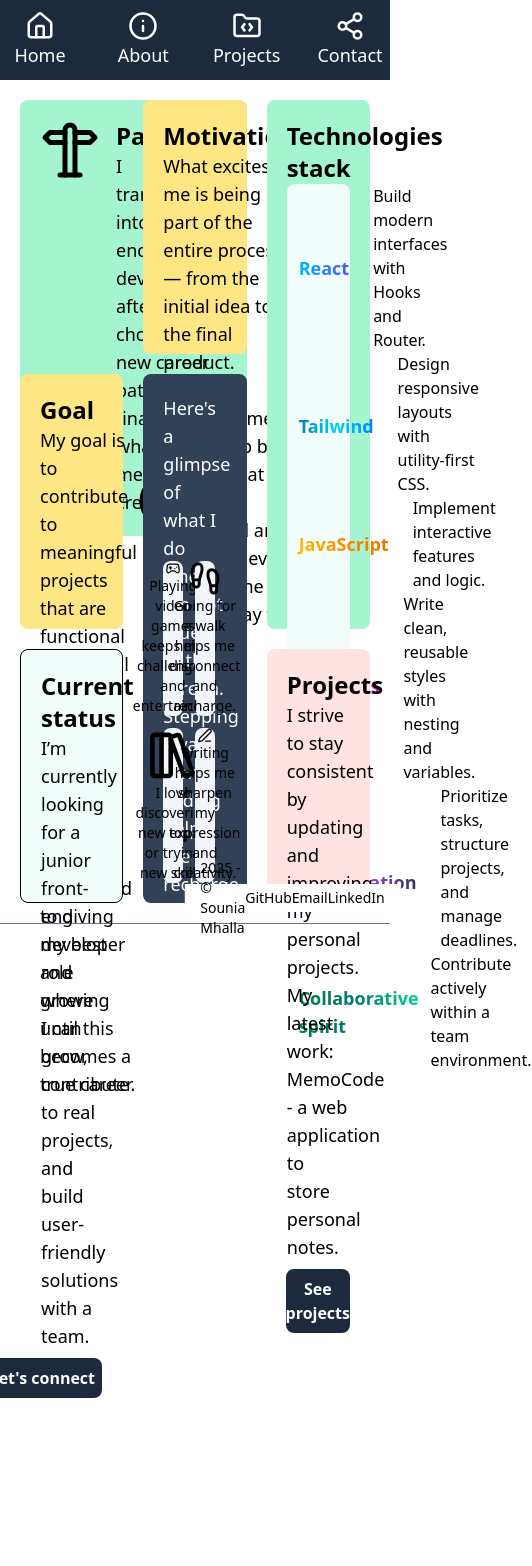
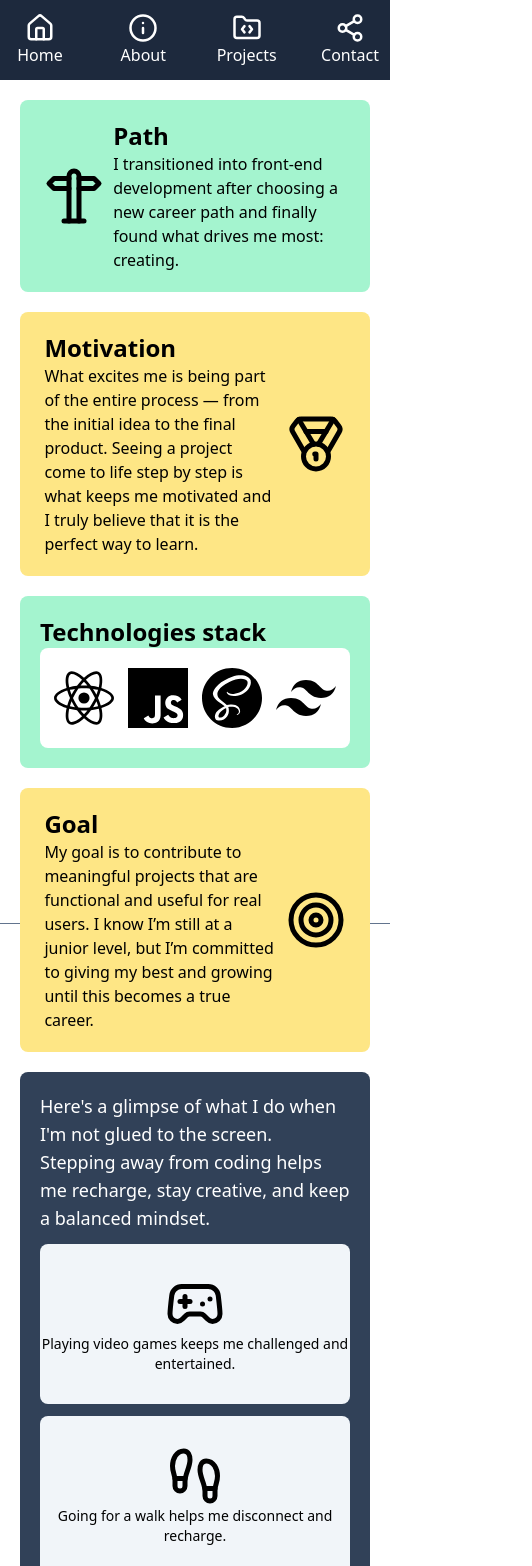
Before and after one commit to vickyfrosties/Portfolio, a React (Vite) app in the folder client/: page /about in a window 390 px wide. Shown: the top 1566 px of the page, 532 px wide, since content can reach past the window. Before the commit the page ends 1398 px from the top, so only its background shows below. Built offline with nearby package versions, Linux system fonts and the light colour scheme.

Commit message:
feat: add responsive design About page

```diff
--- a/client/src/components/About.jsx
+++ b/client/src/components/About.jsx
@@ -7,10 +7,10 @@ const About = () => {
   return (
     <>
       <section className="border-b-1 border-b-slate-500 h-full">
-        <section className="h-full grid grid-cols-3 grid-rows-3 p-5 gap-5">
-          <div className=" grid gap-y-4">
-            <div className="bg-emerald-200 p-5 rounded-lg flex">
-              <div className="flex items-start">
+        <section className="h-full grid grid-cols-3 grid-rows-3 p-5 gap-5 max-md:flex max-md:flex-col max-md:h-auto">
+          <div className="grid gap-y-4 max-lg:flex">
+            <div className="bg-emerald-200 p-5 rounded-lg flex max-md:w-full max-md:justify-around">
+              <div className="flex items-start max-md:items-center">
                 <svg
                   xmlns="http://www.w3.org/2000/svg"
                   width="60"
@@ -21,7 +21,7 @@ const About = () => {
                   strokeWidth="2"
                   strokeLinecap="round"
                   strokeLinejoin="round"
-                  className="lucide lucide-signpost-big-icon lucide-signpost-big"
+                  className="lucide lucide-signpost-big-icon lucide-signpost-big max-lg:hidden max-md:block"
                 >
                   <path d="M10 9H4L2 7l2-2h6" />
                   <path d="M14 5h6l2 2-2 2h-6" />
@@ -29,8 +29,8 @@ const About = () => {
                   <path d="M8 22h8" />
                 </svg>
               </div>
-              <div className="h-full flex flex-col justify-between">
-                <p className="flex flex-col items-center font-medium text-lg pl-4 h-full">
+              <div className="h-full flex flex-col justify-between max-md:w-3/4">
+                <p className="flex flex-col items-center font-medium text-lg pl-4 h-full max-lg:pl-0 max-lg:text-base">
                   <span className="text-2xl font-bold w-full">Path</span>I
                   transitioned into front-end development after choosing a new
                   career path and finally found what drives me most: creating.
@@ -39,8 +39,8 @@ const About = () => {
             </div>
           </div>
 
-          <div className="bg-amber-200 p-5 rounded-lg flex">
-            <p className="flex flex-col justify-between items-center font-medium text-lg h-full">
+          <div className="bg-amber-200 p-5 rounded-lg flex max-lg:justify-between max-md:justify-around">
+            <p className="flex flex-col justify-between items-center font-medium text-lg h-full max-lg:text-base max-lg:h-auto max-lg:justify-start max-md:w-3/4">
               <span className="text-2xl font-bold w-full">Motivation</span>
               What excites me is being part of the entire process — from the
               initial idea to the final product. Seeing a project come to life
@@ -58,7 +58,7 @@ const About = () => {
                 strokeWidth="2"
                 strokeLinecap="round"
                 strokeLinejoin="round"
-                className="lucide lucide-medal-icon lucide-medal"
+                className="lucide lucide-medal-icon lucide-medal max-lg:hidden max-md:block"
               >
                 <path d="M7.21 15 2.66 7.14a2 2 0 0 1 .13-2.2L4.4 2.8A2 2 0 0 1 6 2h12a2 2 0 0 1 1.6.8l1.6 2.14a2 2 0 0 1 .14 2.2L16.79 15" />
                 <path d="M11 12 5.12 2.2" />
@@ -70,24 +70,50 @@ const About = () => {
             </div>
           </div>
 
-          <div className="bg-emerald-200 p-5 rounded-lg flex flex-col row-span-2 bg-">
+          <div className="bg-emerald-200 p-5 rounded-lg flex flex-col row-span-2 max-lg:row-span-1">
             <h3 className="text-2xl font-bold">Technologies stack</h3>
 
-            <section className="h-full flex flex-col justify-evenly bg-teal-50 rounded-lg">
+            <section
+              className="h-full flex flex-col justify-evenly bg-white rounded-lg max-lg:justify-center max-md:h-25
+"
+            >
+              <div className="lg:hidden max-lg:flex max-lg:flex-wrap max-lg:justify-evenly">
+                <img
+                  src="/assets/svg/react.svg"
+                  alt="React logo"
+                  className="lg:hidden w-15 h-15"
+                />
+                <img
+                  src="/assets/svg/javascript.svg"
+                  alt="Javascript logo"
+                  className="lg:hidden w-15 h-15"
+                />
+                <img
+                  src="/assets/svg/sass.svg"
+                  alt="SASS/SCSS logo"
+                  className="lg:hidden w-15 h-15"
+                />
+                <img
+                  src="/assets/svg/tailwindcss.svg"
+                  alt="Tailwind CSS logo"
+                  className="lg:hidden w-15 h-15"
+                />
+              </div>
+
               <div className="flex justify-between gap-3 rounded-lg">
                 <p
                   className="pl-3 pr-3 text-center font-semibold text-lg self-center bg-gradient-to-r from-cyan-400 via-blue-500 to-indigo-600
- bg-clip-text text-transparent"
+ bg-clip-text text-transparent max-lg:hidden"
                 >
                   React
                 </p>
 
-                <p className="w-70">
+                <p className="w-70 max-lg:hidden">
                   Build modern interfaces with Hooks and Router.
                 </p>
               </div>
 
-              <div className="flex justify-between items-center gap-3 rounded-lg">
+              <div className="flex justify-between items-center gap-3 rounded-lg max-lg:hidden">
                 <p
                   className="h-6 pl-3 pr-3 font-semibold text-lg 0 text-center bg-gradient-to-r from-sky-700 via-cyan-400 to-blue-600
 border-red-500 bg-clip-text text-transparent"
@@ -98,7 +124,7 @@ border-red-500 bg-clip-text text-transparent"
                   Design responsive layouts with utility-first CSS.
                 </p>
               </div>
-              <div className="flex items-center justify-between gap-3 rounded-lg">
+              <div className="flex items-center justify-between gap-3 rounded-lg max-lg:hidden">
                 <p
                   className="pl-3 pr-3 bg-gradient-to-r from-yellow-400 via-orange-400 to-amber-600
 border-red-500 text-center bg-clip-text text-transparent font-semibold text-lg"
@@ -109,7 +135,7 @@ border-red-500 text-center bg-clip-text text-transparent font-semibold text-lg"
                   Implement interactive features and logic.
                 </p>
               </div>
-              <div className="flex items-center justify-between gap-3 rounded-lg">
+              <div className="flex items-center justify-between gap-3 rounded-lg max-lg:hidden">
                 <p
                   className="pl-3 pr-3 bg-gradient-to-r from-pink-400 via-rose-500 to-fuchsia-600
  border-red-500 rounded-full text-center bg-clip-text text-transparent font-semibold"
@@ -117,11 +143,11 @@ border-red-500 text-center bg-clip-text text-transparent font-semibold text-lg"
                   SASS/SCSS
                 </p>
 
-                <p className=" w-70">
+                <p className=" w-70 max-lg:hidden">
                   Write clean, reusable styles with nesting and variables.
                 </p>
               </div>
-              <div className="flex items-center gap-3 rounded-lg">
+              <div className="flex items-center gap-3 rounded-lg max-lg:hidden">
                 <p
                   className="pl-3 pr-3 font-semibold bg-gradient-to-r
 from-blue-800
@@ -137,7 +163,7 @@ text-transparent text-lg"
                   Prioritize tasks, structure projects, and manage deadlines.
                 </p>
               </div>
-              <div className="flex items-center gap-3 rounded-lg">
+              <div className="flex items-center gap-3 rounded-lg max-lg:hidden">
                 <p className="pl-3 font-semibold bg-gradient-to-r from-green-700 via-teal-700 to-emerald-400 bg-clip-text text-transparent text-lg">
                   Collaborative spirit
                 </p>
@@ -147,8 +173,8 @@ text-transparent text-lg"
             </section>
           </div>
 
-          <div className="bg-amber-200 p-5 rounded-lg flex">
-            <p className="font-medium text-lg flex flex-col justify-evenly">
+          <div className="bg-amber-200 p-5 rounded-lg flex max-md:justify-around">
+            <p className="font-medium text-lg flex flex-col justify-evenly max-lg:text-base max-lg:w-3/4">
               <span className="text-2xl font-bold w-full">Goal</span>
               My goal is to contribute to meaningful projects that are
               functional and useful for real users. I know I’m still at a junior
@@ -166,7 +192,7 @@ text-transparent text-lg"
                 strokeWidth="2"
                 strokeLinecap="round"
                 strokeLinejoin="round"
-                className="lucide lucide-target-icon lucide-target"
+                className="lucide lucide-target-icon lucide-target max-lg:hidden max-md:block"
               >
                 <circle cx="12" cy="12" r="10" />
                 <circle cx="12" cy="12" r="6" />
@@ -175,13 +201,17 @@ text-transparent text-lg"
             </div>
           </div>
 
-          <div className="bg-slate-700 col-start-2 row-span-2 p-5 rounded-lg grid grid-rows-3 grid-cols-2 gap-3">
-            <p className="font-medium text-lg col-span-3 text-white">
+          <div className="bg-slate-700 col-start-2 row-span-2 p-5 rounded-lg grid grid-rows-3 grid-cols-2 gap-3 max-lg:row-start-3 max-lg:col-span-3 max-lg:flex max-md:flex max-md:flex-col">
+            <p className="font-medium text-lg col-span-3 text-white max-lg:hidden max-md:block">
               Here's a glimpse of what I do when I'm not glued to the screen.
               Stepping away from coding helps me recharge, stay creative, and
               keep a balanced mindset.
             </p>
-            <div className="bg-slate-100 rounded-lg col-start-1 flex flex-col justify-center items-center">
+            <p className="font-medium text-lg col-span-3 text-white max-lg:hidden">
+              My freetime
+            </p>
+
+            <div className="bg-slate-100 rounded-lg col-start-1 flex flex-col justify-center items-center max-md:h-40">
               <svg
                 xmlns="http://www.w3.org/2000/svg"
                 width="60"
@@ -204,7 +234,7 @@ text-transparent text-lg"
                 Playing video games keeps me challenged and entertained.
               </p>
             </div>
-            <div className="bg-slate-100 rounded-lg col-start-2 flex flex-col justify-center items-center">
+            <div className="bg-slate-100 rounded-lg col-start-2 flex flex-col justify-center items-center max-md:h-40">
               <svg
                 xmlns="http://www.w3.org/2000/svg"
                 width="60"
@@ -226,7 +256,7 @@ text-transparent text-lg"
                 Going for a walk helps me disconnect and recharge.
               </p>
             </div>
-            <div className="bg-slate-100 rounded-lg col-start-1 flex flex-col justify-center items-center">
+            <div className="bg-slate-100 rounded-lg col-start-1 flex flex-col justify-center items-center max-md:h-40">
               <svg
                 xmlns="http://www.w3.org/2000/svg"
                 width="60"
@@ -247,7 +277,7 @@ text-transparent text-lg"
                 I love discovering new topics or trying new skills.
               </p>
             </div>
-            <div className="bg-slate-100 rounded-lg col-start-2 flex flex-col justify-center items-center">
+            <div className="bg-slate-100 rounded-lg col-start-2 flex flex-col justify-center items-center max-md:h-40">
               <svg
                 xmlns="http://www.w3.org/2000/svg"
                 width="60"
@@ -269,13 +299,13 @@ text-transparent text-lg"
             </div>
           </div>
 
-          <div className="bg-teal-50 border-1 border-black rounded-lg p-5 flex flex-col">
+          <div className="bg-teal-50 rounded-lg p-5 flex flex-col max-lg:justify-between">
             <div className="flex">
               <h3 className="text-2xl text-black font-bold">Current status</h3>
               <div className="animate-pulse w-2 h-2 rounded-lg bg-lime-600"></div>
             </div>
 
-            <p className="text-black text-lg font-medium">
+            <p className="text-black text-lg font-medium max-lg:text-base">
               I’m currently looking for a junior front-end developer role where
               I can grow, contribute to real projects, and build user-friendly
               solutions with a team.
@@ -292,7 +322,7 @@ text-transparent text-lg"
           </div>
 
           <div className="flex flex-col justify-between bg-red-100 rounded-lg p-5">
-            <p className="flex flex-col font-medium text-lg font-medium">
+            <p className="flex flex-col font-medium text-lg font-medium max-lg:text-base">
               <span className="text-2xl font-bold w-full">Projects</span>I
               strive to stay consistent by updating and improving my personal
               projects. My latest work: MemoCode - a web application to store
@@ -309,7 +339,7 @@ text-transparent text-lg"
           </div>
         </section>
       </section>
-      <Footer />
+      <Footer className="max-md:hidden" />
     </>
   );
 };
--- a/client/src/components/NavBar.jsx
+++ b/client/src/components/NavBar.jsx
@@ -27,7 +27,7 @@ const NavBar = () => {
   return (
     <>
       <nav
-        className={`text-white border-1 border-slate-300 bg-slate-800 rounded-2xl w-2/4 m-auto flex justify-center mt-4 max-md:w-full max-md:mt-0 max-md:rounded-none max-md:border-0 max-md:h-20 max-md:transition-none max-md:translate-none
+        className={`text-white border-1 border-slate-300 bg-slate-800 rounded-2xl w-2/4 m-auto flex justify-center mt-4  max-md:w-full max-md:mt-0 max-md:rounded-none max-md:border-0 max-md:h-20 max-md:transition-none max-md:translate-none
 ${
   visible
     ? "opacity-100 transition-discrete duration-700 ease-in-out"
@@ -36,7 +36,7 @@ ${
       >
         <ul className="w-3/4 flex justify-between items-center pt-2 pb-2 max-sm:w-full">
           <NavLink
-            className="cursor-pointer text-xl font-medium text-white max-md:w-20 max-md:flex max-md:flex-col max-md:justify-center max-md:items-center max-md:text-lg"
+            className="cursor-pointer text-xl font-medium text-white max-sm:text-base max-md:w-20 max-md:flex max-md:flex-col max-md:justify-center max-md:items-center max-md:text-lg"
             to="/"
           >
             <svg
@@ -58,7 +58,7 @@ ${
           </NavLink>
 
           <NavLink
-            className="cursor-pointer text-xl font-medium text-white max-md:w-20 max-md:flex max-md:flex-col max-md:justify-center max-md:items-center max-md:text-lg"
+            className="cursor-pointer text-xl font-medium text-white max-sm:text-base max-md:w-20 max-md:flex max-md:flex-col max-md:justify-center max-md:items-center max-md:text-lg"
             to="/about"
           >
             <svg
@@ -81,7 +81,7 @@ ${
           </NavLink>
 
           <NavLink
-            className="cursor-pointer text-xl font-medium text-white max-md:w-20 max-md:flex max-md:flex-col max-md:justify-center max-md:items-center max-md:text-lg"
+            className="cursor-pointer text-xl font-medium text-white max-sm:text-base max-md:w-20 max-md:flex max-md:flex-col max-md:justify-center max-md:items-center max-md:text-lg"
             to="/projects"
           >
             <svg
@@ -104,7 +104,7 @@ ${
           </NavLink>
 
           <NavLink
-            className="cursor-pointer text-xl font-medium text-white max-md:w-20 max-md:flex max-md:flex-col max-md:justify-center max-md:items-center max-md:text-lg"
+            className="cursor-pointer text-xl font-medium text-white max-sm:text-base max-md:w-20 max-md:flex max-md:flex-col max-md:justify-center max-md:items-center max-md:text-lg"
             to="/contact"
           >
             <svg
```
